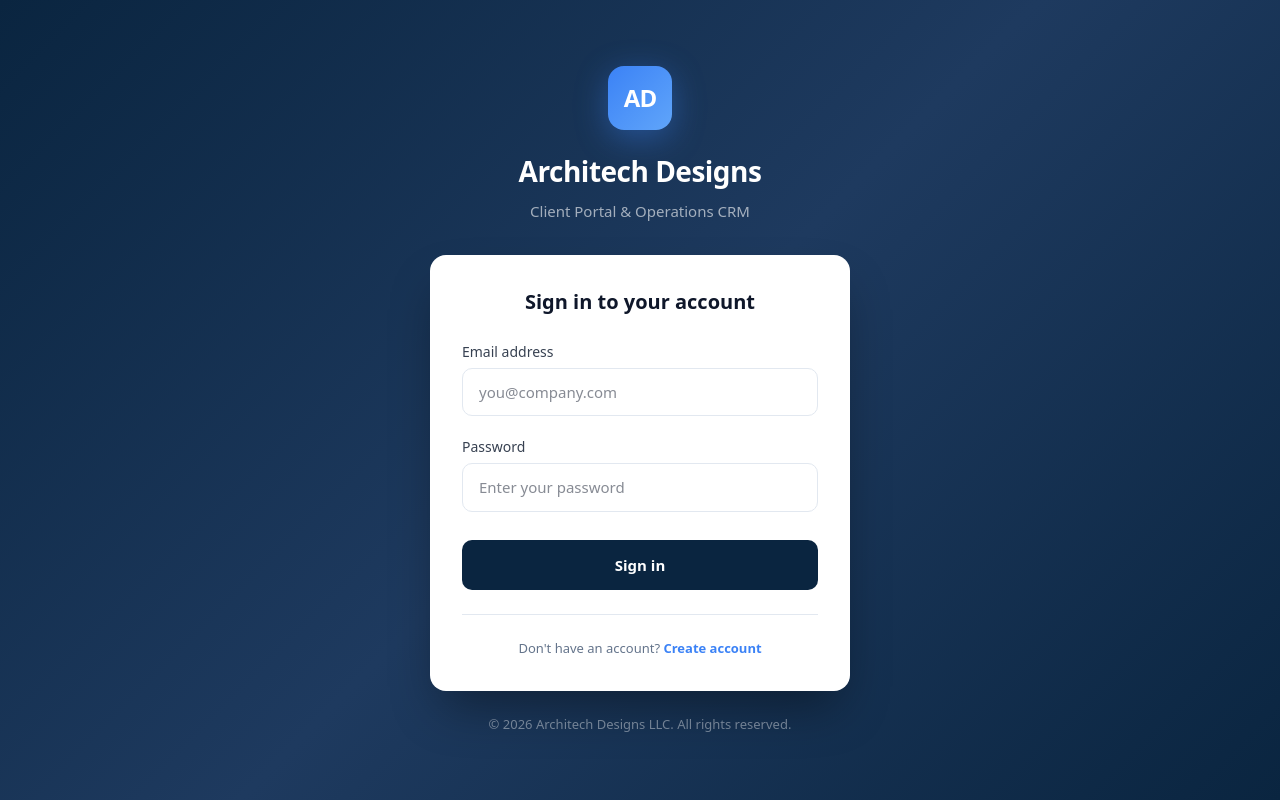
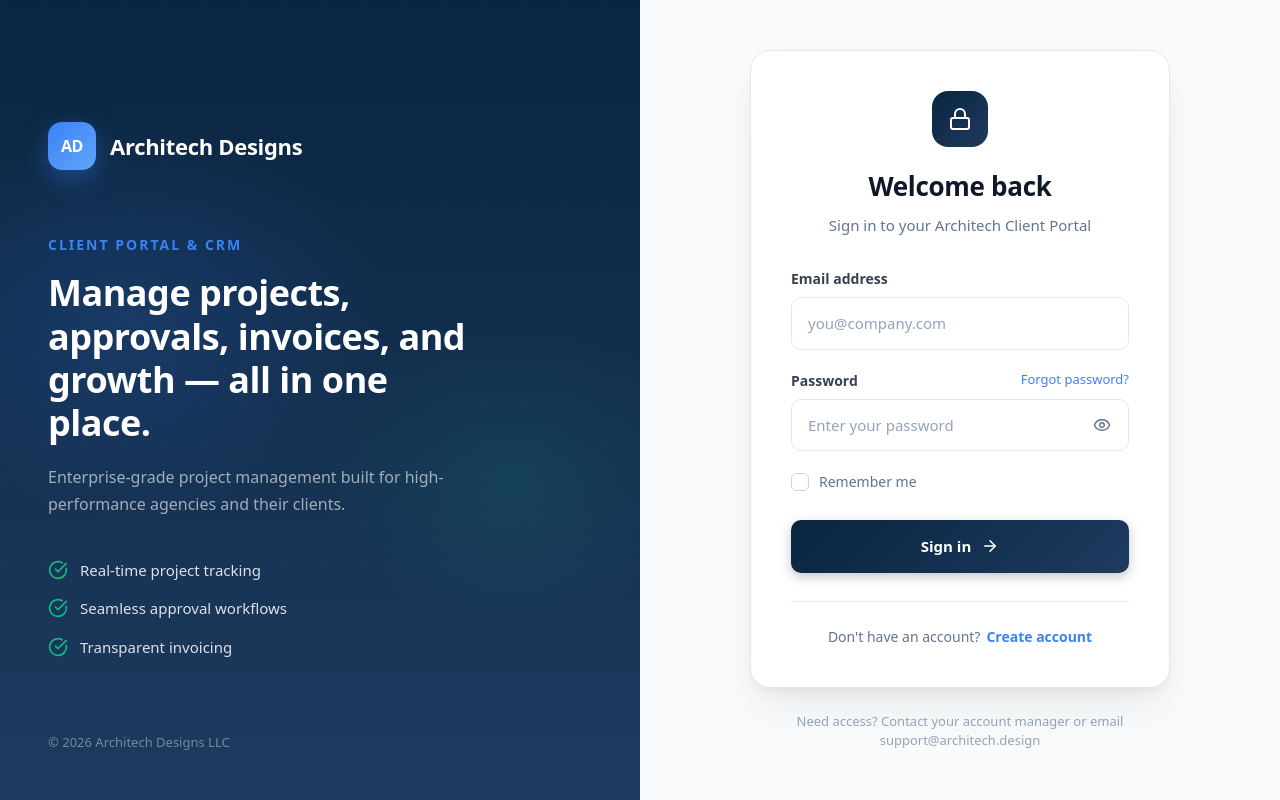
Before and after one commit to techmeoutbae/architech-crm, a Next.js app: page /login in a window 1280 px wide. Built offline with nearby package versions, Linux system fonts and the light colour scheme; no server answers.

Commit message:
Redesign login page with premium split-screen layout

```diff
--- a/src/app/(auth)/login/page.tsx
+++ b/src/app/(auth)/login/page.tsx
@@ -3,6 +3,7 @@
 import { useState, useEffect } from "react"
 import { useRouter } from "next/navigation"
 import { createClient } from "@/lib/supabase/client"
+import { Eye, EyeOff, Loader2, CheckCircle, AlertCircle, ArrowRight } from "lucide-react"
 
 export default function LoginPage() {
   const router = useRouter()
@@ -11,6 +12,7 @@ export default function LoginPage() {
   const [loading, setLoading] = useState(false)
   const [error, setError] = useState("")
   const [success, setSuccess] = useState("")
+  const [showPassword, setShowPassword] = useState(false)
 
   useEffect(() => {
     const supabase = createClient()
@@ -36,11 +38,10 @@ export default function LoginPage() {
 
     if (signInError) {
       setError(signInError.message)
+      setLoading(false)
     } else if (data.user) {
       router.push("/admin/dashboard")
     }
-
-    setLoading(false)
   }
 
   const handleSignUp = async () => {
@@ -77,110 +78,162 @@ export default function LoginPage() {
   }
 
   return (
-    <div style={{ minHeight: "100vh", display: "flex", alignItems: "center", justifyContent: "center", background: "linear-gradient(135deg, #0A2540 0%, #1E3A5F 50%, #0A2540 100%)", padding: "20px" }}>
-      <div style={{ width: "100%", maxWidth: "420px" }}>
-
-        {/* Logo Section */}
-        <div style={{ textAlign: "center", marginBottom: "32px" }}>
-          <div style={{ width: "64px", height: "64px", background: "linear-gradient(135deg, #3B82F6, #60A5FA)", borderRadius: "16px", display: "inline-flex", alignItems: "center", justifyContent: "center", marginBottom: "20px", boxShadow: "0 8px 32px rgba(59, 130, 246, 0.4)" }}>
-            <span style={{ fontSize: "24px", fontWeight: "800", color: "white", letterSpacing: "-1px" }}>AD</span>
-          </div>
-          <h1 style={{ fontSize: "28px", fontWeight: "700", color: "white", marginBottom: "8px", letterSpacing: "-0.5px" }}>Architech Designs</h1>
-          <p style={{ color: "rgba(255,255,255,0.6)", fontSize: "15px" }}>Client Portal & Operations CRM</p>
+    <div className="auth-container">
+      {/* Left Side - Brand Section */}
+      <div className="auth-brand-section">
+        <div className="auth-brand-bg">
+          <div className="auth-brand-gradient" />
+          <div className="auth-brand-pattern" />
         </div>
 
-        {/* Login Card */}
-        <div style={{ background: "white", borderRadius: "16px", boxShadow: "0 25px 50px -12px rgba(0,0,0,0.4)", padding: "32px" }}>
-          <h2 style={{ fontSize: "20px", fontWeight: "600", color: "#0F172A", marginBottom: "24px", textAlign: "center" }}>Sign in to your account</h2>
+        <div className="auth-brand-content">
+          <div className="auth-logo">
+            <div className="auth-logo-icon">
+              <span>AD</span>
+            </div>
+            <span className="auth-logo-text">Architech Designs</span>
+          </div>
 
-          <form onSubmit={handleLogin} style={{ display: "flex", flexDirection: "column", gap: "20px" }}>
+          <div className="auth-brand-text">
+            <p className="auth-tagline">Client Portal & CRM</p>
+            <h1 className="auth-heading">Manage projects, approvals, invoices, and growth — all in one place.</h1>
+            <p className="auth-description">
+              Enterprise-grade project management built for high-performance agencies and their clients.
+            </p>
+          </div>
+
+          <div className="auth-features">
+            <div className="auth-feature">
+              <CheckCircle className="auth-feature-icon" />
+              <span>Real-time project tracking</span>
+            </div>
+            <div className="auth-feature">
+              <CheckCircle className="auth-feature-icon" />
+              <span>Seamless approval workflows</span>
+            </div>
+            <div className="auth-feature">
+              <CheckCircle className="auth-feature-icon" />
+              <span>Transparent invoicing</span>
+            </div>
+          </div>
+        </div>
+
+        <div className="auth-brand-footer">
+          <p>© {new Date().getFullYear()} Architech Designs LLC</p>
+        </div>
+      </div>
+
+      {/* Right Side - Login Card */}
+      <div className="auth-form-section">
+        <div className="auth-card-wrapper">
+          <div className="auth-card">
+            <div className="auth-card-header">
+              <div className="auth-card-icon">
+                <svg width="24" height="24" viewBox="0 0 24 24" fill="none">
+                  <rect x="3" y="11" width="18" height="11" rx="2" stroke="currentColor" strokeWidth="2"/>
+                  <path d="M7 11V7a5 5 0 0110 0v4" stroke="currentColor" strokeWidth="2"/>
+                </svg>
+              </div>
+              <h2 className="auth-card-title">Welcome back</h2>
+              <p className="auth-card-subtitle">Sign in to your Architech Client Portal</p>
+            </div>
+
+            <form onSubmit={handleLogin} className="auth-form">
               {error && (
-              <div style={{ padding: "12px 16px", background: "#FEF2F2", borderRadius: "8px", color: "#DC2626", fontSize: "14px", border: "1px solid #FECACA" }}>
-                {error}
+                <div className="auth-error">
+                  <AlertCircle className="auth-error-icon" />
+                  <span>{error}</span>
                 </div>
               )}
 
               {success && (
-              <div style={{ padding: "12px 16px", background: "#ECFDF5", borderRadius: "8px", color: "#059669", fontSize: "14px", border: "1px solid #A7F3D0" }}>
-                {success}
+                <div className="auth-success">
+                  <CheckCircle className="auth-success-icon" />
+                  <span>{success}</span>
                 </div>
               )}
 
-            <div>
-              <label style={{ display: "block", fontSize: "14px", fontWeight: "500", color: "#374151", marginBottom: "6px" }}>Email address</label>
+              <div className="auth-field">
+                <label className="auth-label">Email address</label>
                 <input
                   type="email"
                   value={email}
                   onChange={(e) => setEmail(e.target.value)}
                   required
                   placeholder="you@company.com"
-                style={{ width: "100%", padding: "12px 16px", border: "1px solid #E2E8F0", borderRadius: "10px", fontSize: "15px", transition: "all 0.2s" }}
+                  className="auth-input"
+                  autoComplete="email"
                 />
               </div>
 
-            <div>
-              <label style={{ display: "block", fontSize: "14px", fontWeight: "500", color: "#374151", marginBottom: "6px" }}>Password</label>
+              <div className="auth-field">
+                <div className="auth-label-row">
+                  <label className="auth-label">Password</label>
+                  <button type="button" className="auth-forgot">Forgot password?</button>
+                </div>
+                <div className="auth-input-wrapper">
                   <input
-                type="password"
+                    type={showPassword ? "text" : "password"}
                     value={password}
                     onChange={(e) => setPassword(e.target.value)}
                     required
                     placeholder="Enter your password"
-                style={{ width: "100%", padding: "12px 16px", border: "1px solid #E2E8F0", borderRadius: "10px", fontSize: "15px", transition: "all 0.2s" }}
+                    className="auth-input auth-input-password"
+                    autoComplete="current-password"
                   />
+                  <button
+                    type="button"
+                    className="auth-password-toggle"
+                    onClick={() => setShowPassword(!showPassword)}
+                  >
+                    {showPassword ? <EyeOff size={18} /> : <Eye size={18} />}
+                  </button>
+                </div>
+              </div>
+
+              <div className="auth-remember">
+                <label className="auth-checkbox">
+                  <input type="checkbox" />
+                  <span className="auth-checkbox-mark" />
+                  <span className="auth-checkbox-label">Remember me</span>
+                </label>
               </div>
 
               <button
                 type="submit"
                 disabled={loading}
-              style={{
-                width: "100%",
-                padding: "14px",
-                background: loading ? "#1E3A5F" : "#0A2540",
-                color: "white",
-                borderRadius: "10px",
-                fontWeight: "600",
-                fontSize: "15px",
-                cursor: loading ? "not-allowed" : "pointer",
-                border: "none",
-                display: "flex",
-                alignItems: "center",
-                justifyContent: "center",
-                gap: "8px",
-                marginTop: "8px"
-              }}
+                className="auth-submit"
               >
                 {loading ? (
                   <>
-                  <svg style={{ animation: "spin 1s linear infinite", width: "18px", height: "18px" }} viewBox="0 0 24 24" fill="none">
-                    <circle style={{ opacity: "0.25" }} cx="12" cy="12" r="10" stroke="currentColor" strokeWidth="4"></circle>
-                    <path style={{ opacity: "0.75" }} fill="currentColor" d="M4 12a8 8 0 018-8V0C5.373 0 0 5.373 0 12h4z"></path>
-                  </svg>
+                    <Loader2 className="auth-spinner" />
                     Signing in...
                   </>
                 ) : (
-                "Sign in"
+                  <>
+                    Sign in
+                    <ArrowRight size={18} />
+                  </>
                 )}
               </button>
             </form>
 
-          <div style={{ marginTop: "24px", paddingTop: "24px", borderTop: "1px solid #E2E8F0" }}>
-            <p style={{ textAlign: "center", fontSize: "13px", color: "#64748B" }}>
-              Don&apos;t have an account?{" "}
+            <div className="auth-card-footer">
+              <p>Don&apos;t have an account?</p>
               <button
                 onClick={handleSignUp}
                 disabled={loading}
-                style={{ background: "none", border: "none", color: "#3B82F6", fontWeight: "600", cursor: "pointer", fontSize: "13px" }}
+                className="auth-signup-link"
               >
                 Create account
               </button>
-            </p>
             </div>
           </div>
 
-        <p style={{ textAlign: "center", color: "rgba(255,255,255,0.4)", fontSize: "13px", marginTop: "24px" }}>
-          © {new Date().getFullYear()} Architech Designs LLC. All rights reserved.
+          <p className="auth-support">
+            Need access? Contact your account manager or email support@architech.design
           </p>
+        </div>
       </div>
     </div>
   )
--- a/src/app/globals.css
+++ b/src/app/globals.css
@@ -388,3 +388,468 @@ body {
     text-wrap: balance;
   }
 }
+
+/* =============================================
+   PREMIUM AUTH LOGIN STYLES
+   ============================================= */
+
+/* Layout */
+.auth-container {
+  display: flex;
+  min-height: 100vh;
+  background: #F8FAFC;
+}
+
+/* Brand Section - Left Side */
+.auth-brand-section {
+  display: none;
+  width: 50%;
+  background: #0A2540;
+  position: relative;
+  overflow: hidden;
+  flex-direction: column;
+  justify-content: space-between;
+  padding: 48px;
+}
+
+@media (min-width: 1024px) {
+  .auth-brand-section {
+    display: flex;
+  }
+}
+
+.auth-brand-bg {
+  position: absolute;
+  inset: 0;
+  z-index: 0;
+}
+
+.auth-brand-gradient {
+  position: absolute;
+  inset: 0;
+  background:
+    radial-gradient(ellipse 80% 50% at 20% 40%, rgba(59, 130, 246, 0.15) 0%, transparent 50%),
+    radial-gradient(ellipse 60% 40% at 80% 60%, rgba(16, 185, 129, 0.1) 0%, transparent 50%),
+    linear-gradient(180deg, #0A2540 0%, #1E3A5F 100%);
+}
+
+.auth-brand-pattern {
+  position: absolute;
+  inset: 0;
+  background-image:
+    radial-gradient(circle at 1px 1px, rgba(255,255,255,0.03) 1px, transparent 0);
+  background-size: 40px 40px;
+}
+
+.auth-brand-content {
+  position: relative;
+  z-index: 1;
+  flex: 1;
+  display: flex;
+  flex-direction: column;
+  justify-content: center;
+}
+
+.auth-logo {
+  display: flex;
+  align-items: center;
+  gap: 14px;
+  margin-bottom: 64px;
+}
+
+.auth-logo-icon {
+  width: 48px;
+  height: 48px;
+  background: linear-gradient(135deg, #3B82F6 0%, #60A5FA 100%);
+  border-radius: 14px;
+  display: flex;
+  align-items: center;
+  justify-content: center;
+  box-shadow: 0 8px 24px rgba(59, 130, 246, 0.35);
+}
+
+.auth-logo-icon span {
+  font-size: 16px;
+  font-weight: 800;
+  color: white;
+  letter-spacing: -0.5px;
+}
+
+.auth-logo-text {
+  font-size: 22px;
+  font-weight: 700;
+  color: white;
+  letter-spacing: -0.3px;
+}
+
+.auth-brand-text {
+  max-width: 440px;
+}
+
+.auth-tagline {
+  font-size: 14px;
+  font-weight: 600;
+  color: #3B82F6;
+  text-transform: uppercase;
+  letter-spacing: 2px;
+  margin-bottom: 16px;
+}
+
+.auth-heading {
+  font-size: 36px;
+  font-weight: 700;
+  color: white;
+  line-height: 1.2;
+  margin-bottom: 20px;
+  letter-spacing: -0.5px;
+}
+
+.auth-description {
+  font-size: 16px;
+  color: rgba(255,255,255,0.6);
+  line-height: 1.7;
+  margin-bottom: 40px;
+}
+
+.auth-features {
+  display: flex;
+  flex-direction: column;
+  gap: 16px;
+}
+
+.auth-feature {
+  display: flex;
+  align-items: center;
+  gap: 12px;
+  font-size: 15px;
+  color: rgba(255,255,255,0.85);
+}
+
+.auth-feature-icon {
+  width: 20px;
+  height: 20px;
+  color: #10B981;
+  flex-shrink: 0;
+}
+
+.auth-brand-footer {
+  position: relative;
+  z-index: 1;
+  font-size: 13px;
+  color: rgba(255,255,255,0.4);
+}
+
+/* Form Section - Right Side */
+.auth-form-section {
+  flex: 1;
+  display: flex;
+  align-items: center;
+  justify-content: center;
+  padding: 24px;
+  background: #F8FAFC;
+}
+
+.auth-card-wrapper {
+  width: 100%;
+  max-width: 420px;
+}
+
+.auth-card {
+  background: white;
+  border-radius: 20px;
+  box-shadow:
+    0 4px 6px -1px rgba(0, 0, 0, 0.02),
+    0 10px 15px -3px rgba(0, 0, 0, 0.04),
+    0 25px 50px -12px rgba(0, 0, 0, 0.08);
+  padding: 40px;
+  border: 1px solid #E2E8F0;
+}
+
+.auth-card-header {
+  text-align: center;
+  margin-bottom: 32px;
+}
+
+.auth-card-icon {
+  width: 56px;
+  height: 56px;
+  background: linear-gradient(135deg, #0A2540 0%, #1E3A5F 100%);
+  border-radius: 16px;
+  display: flex;
+  align-items: center;
+  justify-content: center;
+  margin: 0 auto 20px;
+  color: white;
+}
+
+.auth-card-title {
+  font-size: 26px;
+  font-weight: 700;
+  color: #0F172A;
+  margin-bottom: 8px;
+  letter-spacing: -0.3px;
+}
+
+.auth-card-subtitle {
+  font-size: 15px;
+  color: #64748B;
+}
+
+.auth-form {
+  display: flex;
+  flex-direction: column;
+  gap: 20px;
+}
+
+.auth-error {
+  display: flex;
+  align-items: center;
+  gap: 10px;
+  padding: 14px 16px;
+  background: #FEF2F2;
+  border-radius: 10px;
+  color: #DC2626;
+  font-size: 14px;
+  border: 1px solid #FEE2E2;
+}
+
+.auth-error-icon {
+  width: 18px;
+  height: 18px;
+  flex-shrink: 0;
+}
+
+.auth-success {
+  display: flex;
+  align-items: center;
+  gap: 10px;
+  padding: 14px 16px;
+  background: #ECFDF5;
+  border-radius: 10px;
+  color: #059669;
+  font-size: 14px;
+  border: 1px solid #D1FAE5;
+}
+
+.auth-success-icon {
+  width: 18px;
+  height: 18px;
+  flex-shrink: 0;
+}
+
+.auth-field {
+  display: flex;
+  flex-direction: column;
+  gap: 8px;
+}
+
+.auth-label-row {
+  display: flex;
+  justify-content: space-between;
+  align-items: center;
+}
+
+.auth-label {
+  font-size: 14px;
+  font-weight: 600;
+  color: #374151;
+}
+
+.auth-forgot {
+  font-size: 13px;
+  color: #3B82F6;
+  background: none;
+  border: none;
+  cursor: pointer;
+  font-weight: 500;
+  transition: color 0.2s;
+}
+
+.auth-forgot:hover {
+  color: #2563EB;
+}
+
+.auth-input-wrapper {
+  position: relative;
+}
+
+.auth-input {
+  width: 100%;
+  padding: 14px 16px;
+  border: 1.5px solid #E2E8F0;
+  border-radius: 10px;
+  font-size: 15px;
+  color: #0F172A;
+  transition: all 0.2s ease;
+  background: white;
+}
+
+.auth-input:focus {
+  outline: none;
+  border-color: #3B82F6;
+  box-shadow: 0 0 0 4px rgba(59, 130, 246, 0.1);
+}
+
+.auth-input::placeholder {
+  color: #94A3B8;
+}
+
+.auth-input-password {
+  padding-right: 48px;
+}
+
+.auth-password-toggle {
+  position: absolute;
+  right: 14px;
+  top: 50%;
+  transform: translateY(-50%);
+  background: none;
+  border: none;
+  color: #64748B;
+  cursor: pointer;
+  padding: 4px;
+  display: flex;
+  align-items: center;
+  justify-content: center;
+  transition: color 0.2s;
+}
+
+.auth-password-toggle:hover {
+  color: #0F172A;
+}
+
+.auth-remember {
+  display: flex;
+  align-items: center;
+}
+
+.auth-checkbox {
+  display: flex;
+  align-items: center;
+  gap: 10px;
+  cursor: pointer;
+  font-size: 14px;
+  color: #64748B;
+}
+
+.auth-checkbox input {
+  display: none;
+}
+
+.auth-checkbox-mark {
+  width: 18px;
+  height: 18px;
+  border: 1.5px solid #CBD5E1;
+  border-radius: 5px;
+  display: flex;
+  align-items: center;
+  justify-content: center;
+  transition: all 0.2s;
+}
+
+.auth-checkbox input:checked + .auth-checkbox-mark {
+  background: #0A2540;
+  border-color: #0A2540;
+}
+
+.auth-checkbox input:checked + .auth-checkbox-mark::after {
+  content: '';
+  width: 6px;
+  height: 10px;
+  border: solid white;
+  border-width: 0 2px 2px 0;
+  transform: rotate(45deg) translateY(-1px);
+}
+
+.auth-submit {
+  width: 100%;
+  padding: 15px 24px;
+  background: linear-gradient(135deg, #0A2540 0%, #1E3A5F 100%);
+  color: white;
+  border: none;
+  border-radius: 10px;
+  font-size: 15px;
+  font-weight: 600;
+  cursor: pointer;
+  display: flex;
+  align-items: center;
+  justify-content: center;
+  gap: 10px;
+  transition: all 0.2s ease;
+  margin-top: 8px;
+  box-shadow: 0 4px 12px rgba(10, 37, 64, 0.25);
+}
+
+.auth-submit:hover:not(:disabled) {
+  transform: translateY(-2px);
+  box-shadow: 0 8px 20px rgba(10, 37, 64, 0.35);
+}
+
+.auth-submit:active:not(:disabled) {
+  transform: translateY(0);
+}
+
+.auth-submit:disabled {
+  opacity: 0.7;
+  cursor: not-allowed;
+}
+
+.auth-spinner {
+  width: 18px;
+  height: 18px;
+  animation: spin 1s linear infinite;
+}
+
+@keyframes spin {
+  from { transform: rotate(0deg); }
+  to { transform: rotate(360deg); }
+}
+
+.auth-card-footer {
+  margin-top: 28px;
+  padding-top: 24px;
+  border-top: 1px solid #E2E8F0;
+  text-align: center;
+  display: flex;
+  align-items: center;
+  justify-content: center;
+  gap: 6px;
+  font-size: 14px;
+  color: #64748B;
+}
+
+.auth-signup-link {
+  background: none;
+  border: none;
+  color: #3B82F6;
+  font-weight: 600;
+  cursor: pointer;
+  font-size: 14px;
+  transition: color 0.2s;
+}
+
+.auth-signup-link:hover {
+  color: #2563EB;
+}
+
+.auth-support {
+  text-align: center;
+  font-size: 13px;
+  color: #94A3B8;
+  margin-top: 24px;
+}
+
+/* Responsive */
+@media (max-width: 1023px) {
+  .auth-form-section {
+    padding: 20px;
+  }
+
+  .auth-card {
+    padding: 32px 24px;
+  }
+
+  .auth-card-title {
+    font-size: 24px;
+  }
+}
```
Lines whose indentation alone changed are shown as unchanged.
